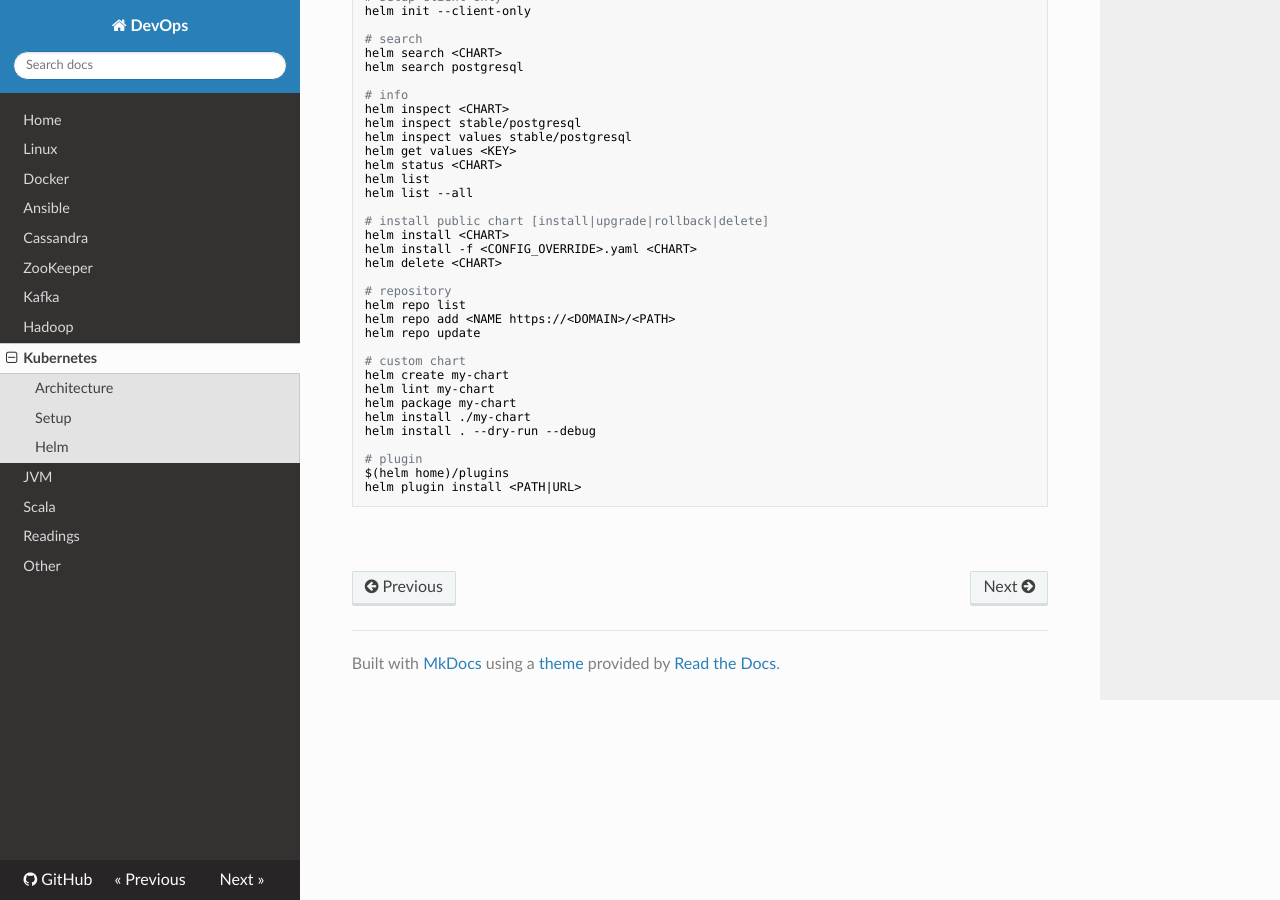
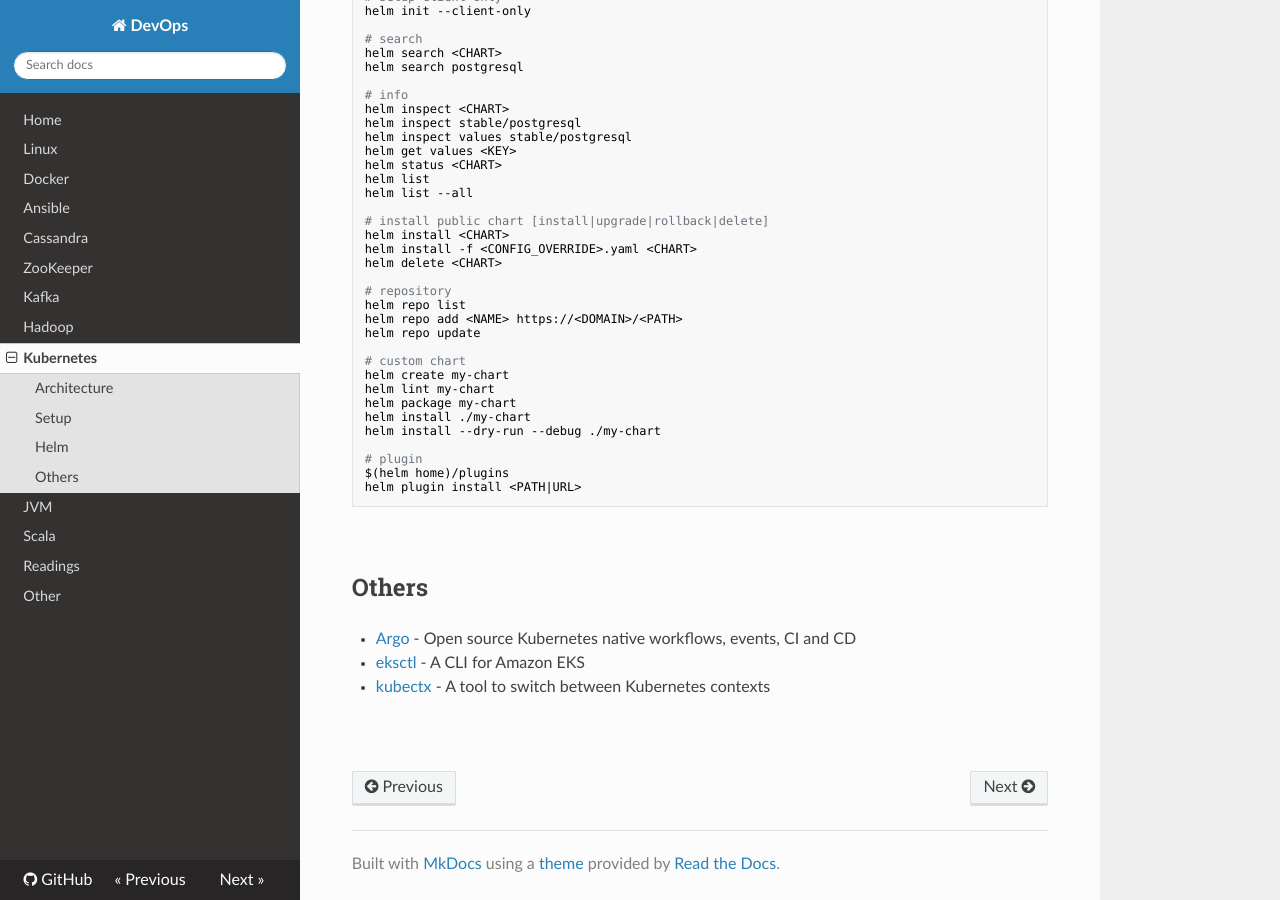
Before and after one commit to niqdev/devops, an MkDocs documentation site: the page built from docs/kubernetes.md, in a window 1280 px wide and 900 px high, scrolled down 14248 px. Built offline with MkDocs 1.6.1, drawn with Linux system fonts in a browser that asks for light colours; nearby versions of some CDN libraries; old or Windows-style settings are respelled for this version of MkDocs.

Commit message:
doc: update kubernetes

````diff
--- a/docs/kubernetes.md
+++ b/docs/kubernetes.md
@@ -576,7 +576,7 @@ helm create my-chart
 helm lint my-chart
 helm package my-chart
 helm install ./my-chart
-helm install . --dry-run --debug
+helm install --dry-run --debug ./my-chart
 
 # plugin
 $(helm home)/plugins
@@ -584,3 +584,11 @@ helm plugin install <PATH|URL>
 ```
 
 <br>
+
+## Others
+
+* [Argo](https://argoproj.github.io) - Open source Kubernetes native workflows, events, CI and CD
+* [eksctl](https://eksctl.io) - A CLI for Amazon EKS
+* [kubectx](https://ahmet.im/blog/kubectx) - A tool to switch between Kubernetes contexts
+
+<br>
````
Also changed, not shown: other parts of docs/kubernetes.md (+1 -1 lines).
